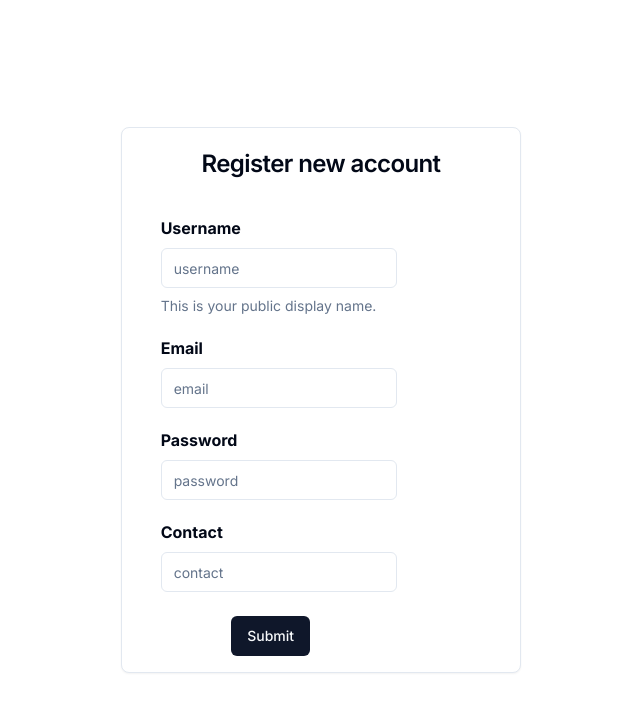
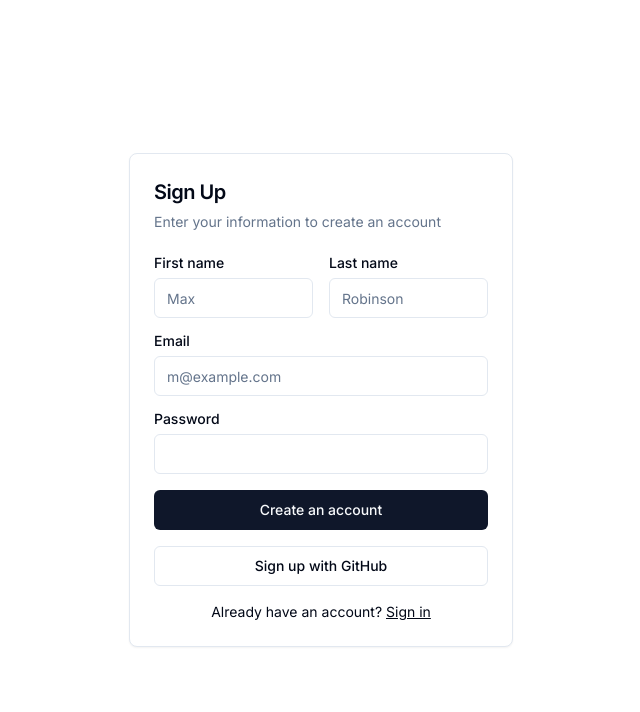
Before and after one commit to AkshayG-AngularMinds/task-nextjs, a Next.js app: page /register in a window 1280 px wide. Shown: the top 712 px of the page, without its empty margins (319-959 px from the left). Built offline with nearby package versions, Linux system fonts and the light colour scheme.

Commit message:
changed login and register pages

```diff
--- a/src/app/(auth)/login/page.tsx
+++ b/src/app/(auth)/login/page.tsx
@@ -5,11 +5,13 @@ import {
   Card,
   CardContent,
   CardDescription,
+  CardFooter,
   CardHeader,
   CardTitle,
 } from "@/components/ui/card";
 import { Form } from "@/components/ui/form";
 import { Input } from "@/components/ui/input";
+import { Label } from "@/components/ui/label";
 import { useState } from "react";
 
 const LoginForm = () => {
@@ -37,34 +39,31 @@ const LoginForm = () => {
 
   return (
     <div className="flex justify-center items-center h-screen">
-      <Card className="w-[350px] space-y-4">
+      <Card className="w-full max-w-sm">
         <CardHeader>
-          <CardTitle>Login to your account</CardTitle>
-          {/* <CardDescription>Deploy your new project in one-click.</CardDescription> */}
+          <CardTitle className="text-2xl">Login</CardTitle>
+          <CardDescription>
+            Enter your email below to login to your account.
+          </CardDescription>
         </CardHeader>
-        <CardContent>
-          <Form onSubmit={handleSubmit}>
+        <CardContent className="grid gap-4">
+          <div className="grid gap-2">
+            <Label htmlFor="email">Email</Label>
             <Input
+              id="email"
               type="email"
-              placeholder="Email"
-              value={email}
-              onChange={handleEmailChange}
-              className="input-field mb-4"
+              placeholder="m@example.com"
               required
             />
-            <Input
-              type="password"
-              placeholder="Password"
-              value={password}
-              onChange={handlePasswordChange}
-              className="input-field mb-4"
-              required
-            />
-            <div className="flex justify-center">
-              <Button type="submit" className="btn-primary w-[45%]">
-                Login
-              </Button>
           </div>
+          <div className="grid gap-2">
+            <Label htmlFor="password">Password</Label>
+            <Input id="password" type="password" required />
+          </div>
+        </CardContent>
+        <CardFooter>
+          <Button className="w-full">Sign in</Button>
+        </CardFooter>
         <div className="flex justify-center">OR</div>
         <div className="flex justify-center">
           <Button
@@ -75,8 +74,6 @@ const LoginForm = () => {
             Register new account
           </Button>
         </div>
-          </Form>
-        </CardContent>
       </Card>
     </div>
   );
--- a/src/app/data/Employee.tsx
+++ b/src/app/data/Employee.tsx
@@ -52,7 +52,6 @@ import {
 export function TableDemo({
   invoices,
   setInvoices,
-  currentPageData,
   handlePrevPage,
   handleNextPage,
 }: any) {
@@ -106,7 +105,7 @@ export function TableDemo({
           </TableRow>
         </TableHeader>
         <TableBody>
-          {currentPageData.map((invoice: any, i: any) => (
+          {invoices.map((invoice: any, i: any) => (
             <TableRow key={invoice.invoice}>
               <TableCell className="font-medium">{invoice.invoice}</TableCell>
               <TableCell>{invoice.paymentStatus}</TableCell>
@@ -156,7 +155,7 @@ export function TableDemo({
                           name="paymentMethod"
                           render={({ field }) => (
                             <FormItem>
-                              <FormLabel>Invoice</FormLabel>
+                              <FormLabel>Method</FormLabel>
                               <FormControl>
                                 <Input
                                   placeholder="method"
@@ -174,7 +173,7 @@ export function TableDemo({
                           name="paymentStatus"
                           render={({ field }) => (
                             <FormItem>
-                              <FormLabel>Invoice</FormLabel>
+                              <FormLabel>Status</FormLabel>
                               <FormControl>
                                 <Input
                                   placeholder="status"
@@ -192,7 +191,7 @@ export function TableDemo({
                           name="totalAmount"
                           render={({ field }) => (
                             <FormItem>
-                              <FormLabel>Invoice</FormLabel>
+                              <FormLabel>Total</FormLabel>
                               <FormControl>
                                 <Input
                                   placeholder="total"
--- a/src/app/register/page.tsx
+++ b/src/app/register/page.tsx
@@ -1,146 +1,106 @@
 "use client";
-
-import { zodResolver } from "@hookform/resolvers/zod";
-import { useForm } from "react-hook-form";
-import { z } from "zod";
+import Link from "next/link";
 
 import { Button } from "@/components/ui/button";
 import {
-  Form,
-  FormControl,
-  FormDescription,
-  FormField,
-  FormItem,
-  FormLabel,
-  FormMessage,
-} from "@/components/ui/form";
+  Card,
+  CardContent,
+  CardDescription,
+  CardHeader,
+  CardTitle,
+} from "@/components/ui/card";
 import { Input } from "@/components/ui/input";
-import { Card, CardHeader, CardTitle } from "@/components/ui/card";
-// import { toast } from "@/components/ui/use-toast";
+import { Label } from "@/components/ui/label";
+import { useState } from "react";
 
-const FormSchema = z.object({
-  username: z.string().min(2, {
-    message: "Username must be at least 2 characters.",
-  }),
-  email: z.string().min(2, {
-    message: "Email must be at least 2 characters.",
-  }),
-  password: z.string().min(6, {
-    message: "Password must be at least 6 characters.",
-  }),
-  //   contact: z.string().required(2, {
-  // message: "Contact number is required.",
-  //   }),
-  contact: z.string({ message: "Contact number is required" }),
-});
-
-const InputForm = () => {
-  const form = useForm<z.infer<typeof FormSchema>>({
-    resolver: zodResolver(FormSchema),
-    defaultValues: {
-      username: "",
-      email: "",
-    },
+const Register = () => {
+  const [userData, setUserData] = useState({
+    firstname: "",
+    lastname: "",
+    email: "",
+    password: "",
   });
-
-  function onSubmit(data: z.infer<typeof FormSchema>) {
-    console.log(data);
-  }
-
+  const handleSubmit = () => {
+    console.log("object", userData);
+  };
   return (
     <div className="flex justify-center items-center h-screen">
-      <Card className="w-[400px] space-y-4">
-        <CardHeader className="text-center">
-          <CardTitle>Register new account</CardTitle>
+      <Card className="mx-auto max-w-sm">
+        <CardHeader>
+          <CardTitle className="text-xl">Sign Up</CardTitle>
+          <CardDescription>
+            Enter your information to create an account
+          </CardDescription>
         </CardHeader>
-        <Form {...form}>
-          <form
-            onSubmit={form.handleSubmit(onSubmit)}
-            className="w-2/3 space-y-6 ml-4 "
-          >
-            <div className="ml-4">
-              <div className="flex justify-center mb-5">
-                <FormField
-                  control={form.control}
-                  name="username"
-                  render={({ field }) => (
-                    <FormItem>
-                      {/* <FormLabel>Username</FormLabel> */}
-                      <p className="font-bold">Username</p>
-                      <FormControl>
-                        <Input placeholder="username" {...field} />
-                      </FormControl>
-                      <FormDescription>
-                        This is your public display name.
-                      </FormDescription>
-                      <FormMessage />
-                    </FormItem>
-                  )}
+        <CardContent>
+          <div className="grid gap-4">
+            <div className="grid grid-cols-2 gap-4">
+              <div className="grid gap-2">
+                <Label htmlFor="first-name">First name</Label>
+                <Input
+                  id="first-name"
+                  placeholder="Max"
+                  required
+                  onChange={(e) =>
+                    setUserData({ ...userData, firstname: e.target.value })
+                  }
                 />
               </div>
-              <div className="flex justify-center mb-5">
-                <FormField
-                  control={form.control}
-                  name="email"
-                  render={({ field }) => (
-                    <FormItem>
-                      <p className="font-bold">Email</p>
-                      <FormControl>
-                        <Input placeholder="email" {...field} />
-                      </FormControl>
-
-                      <FormMessage />
-                    </FormItem>
-                  )}
-                />
-              </div>
-              <div className="flex justify-center mb-5">
-                <FormField
-                  control={form.control}
-                  name="password"
-                  render={({ field }) => (
-                    <FormItem>
-                      <p className="font-bold">Password</p>
-                      <FormControl>
-                        <Input
-                          type="password"
-                          placeholder="password"
-                          {...field}
-                        />
-                      </FormControl>
-
-                      <FormMessage />
-                    </FormItem>
-                  )}
-                />
-              </div>
-              <div className="flex justify-center mb-5">
-                <FormField
-                  control={form.control}
-                  name="contact"
-                  render={({ field }) => (
-                    <FormItem>
-                      <p className="font-bold">Contact</p>
-                      <FormControl>
-                        <Input type="number" placeholder="contact" {...field} />
-                      </FormControl>
-
-                      <FormMessage />
-                    </FormItem>
-                  )}
+              <div className="grid gap-2">
+                <Label htmlFor="last-name">Last name</Label>
+                <Input
+                  id="last-name"
+                  placeholder="Robinson"
+                  required
+                  onChange={(e) =>
+                    setUserData({ ...userData, lastname: e.target.value })
+                  }
                 />
               </div>
             </div>
-            <div className="flex justify-center">
-              <Button className="mb-4" type="submit">
-                Submit
-              </Button>
+            <div className="grid gap-2">
+              <Label htmlFor="email">Email</Label>
+              <Input
+                id="email"
+                type="email"
+                placeholder="m@example.com"
+                required
+                onChange={(e) =>
+                  setUserData({ ...userData, email: e.target.value })
+                }
+              />
             </div>
-          </form>
-        </Form>
+            <div className="grid gap-2">
+              <Label htmlFor="password">Password</Label>
+              <Input
+                id="password"
+                type="password"
+                onChange={(e) =>
+                  setUserData({ ...userData, password: e.target.value })
+                }
+              />
+            </div>
+            <Button
+              // type="submit"
+              onClick={() => handleSubmit()}
+              className="w-full"
+            >
+              Create an account
+            </Button>
+            <Button variant="outline" className="w-full">
+              Sign up with GitHub
+            </Button>
+          </div>
+          <div className="mt-4 text-center text-sm">
+            Already have an account?{" "}
+            <Link href="#" className="underline">
+              Sign in
+            </Link>
+          </div>
+        </CardContent>
       </Card>
     </div>
   );
 };
 
-export default InputForm;
+export default Register;
```
Also changed, not shown: src/app/Dashboard.tsx (+22 -19 lines). Lines whose indentation alone changed are shown as unchanged.
